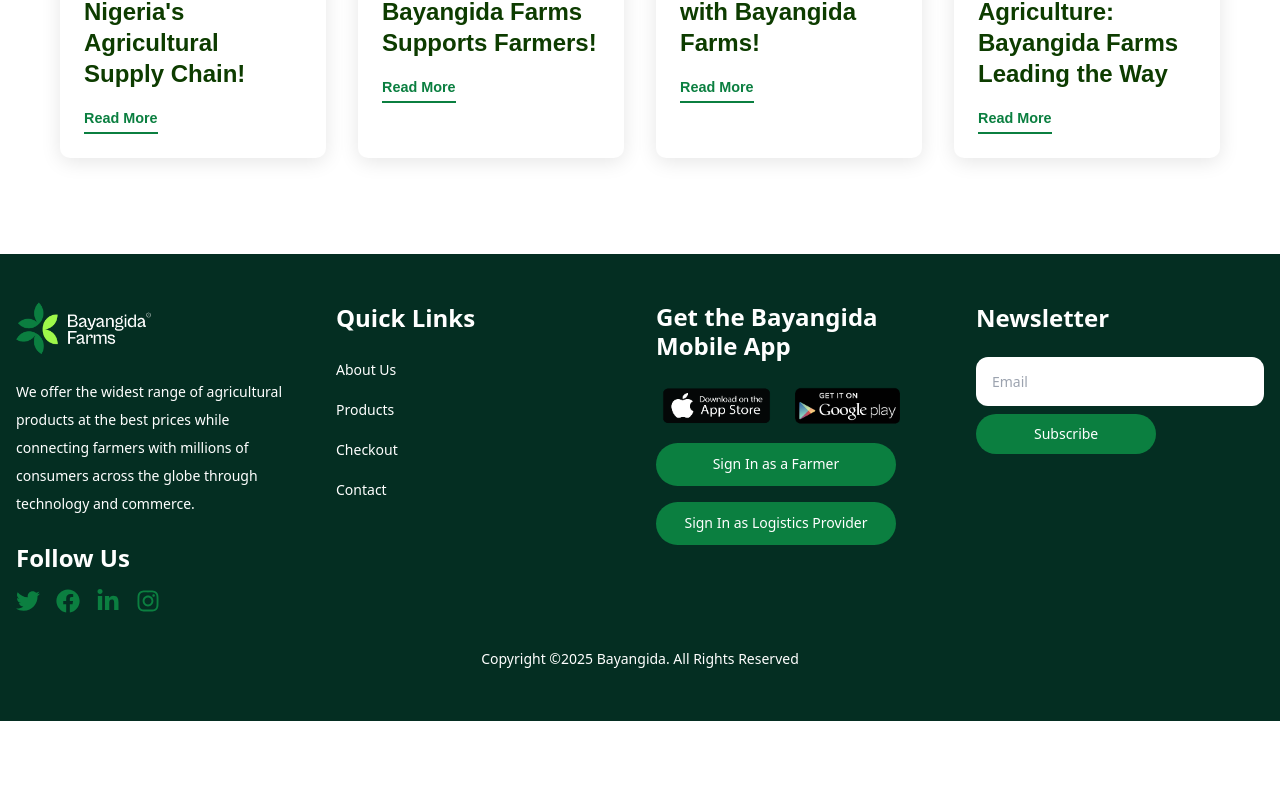
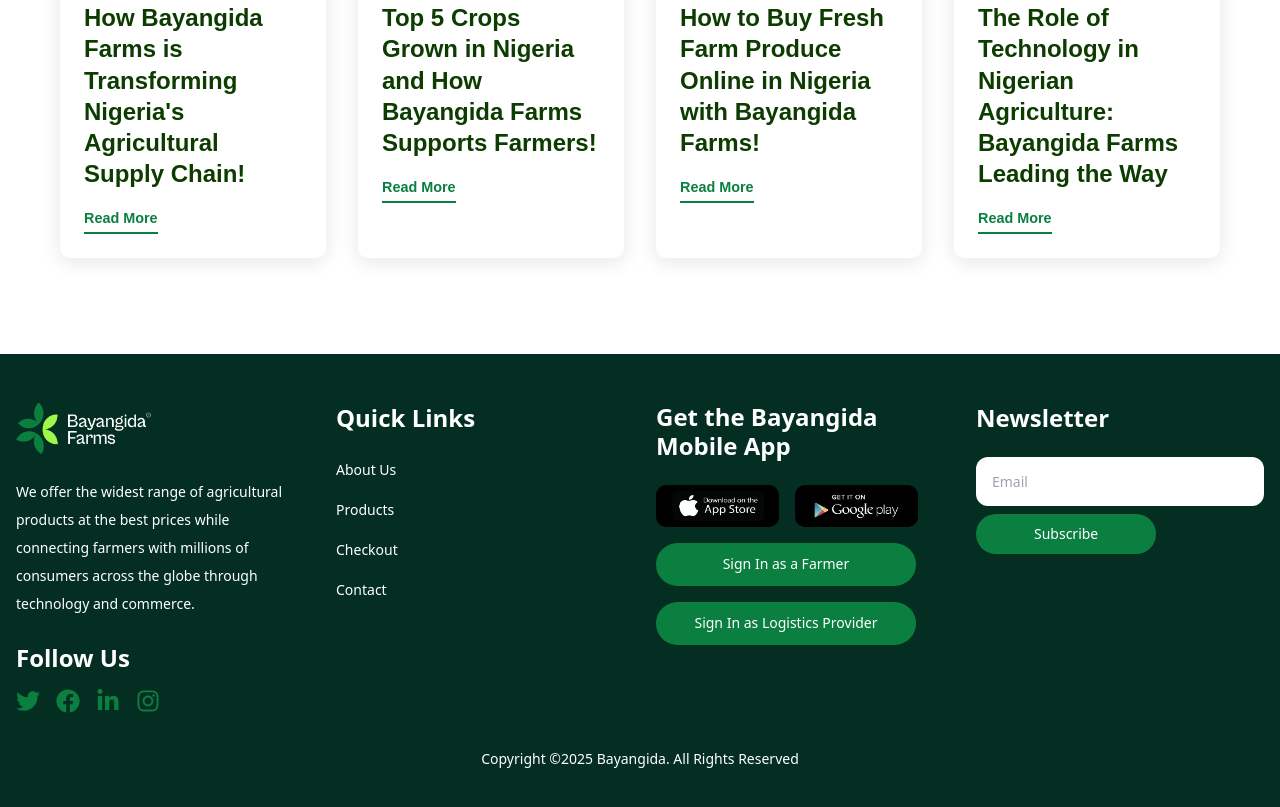
Before and after one commit to olamide95/bayangida, a Next.js app: page /blog in a window 1280 px wide. Shown: the part 905-1712 px from the top of the page. Before the commit the page ends 1626 px from the top, so only its background shows below. Built offline with nearby package versions, Linux system fonts and the light colour scheme; no server answers.

Commit message:
Added latest

```diff
--- a/app/components/Footer.jsx
+++ b/app/components/Footer.jsx
@@ -141,7 +141,7 @@
               Get the Bayangida Mobile App
             </h3>
             {/* App Download Links */}
-            <div className="flex flex-col md:flex-row md:space-x-4 space-y-4 md:space-y-0">
+            <div className="flex flex-col md:flex-row md:space-x-4 space-y-4 md:space-y-0 space-x-0">
               <Link href="/products" className={`${styles.storeButton} ${styles.appStoreButton}`}>
                 <img src="/images/android.png" alt="Download on App Store" />
               </Link>
@@ -153,12 +153,12 @@
             {/* Sign In Buttons */}
             <div className="flex flex-col space-y-4 mt-4">
               <Link href="/products">
-                <button className="w-full md:w-[240px] h-[43.19px] bg-[#0B7F40] rounded-full font-inter font-normal text-sm leading-[18.15px] text-white hover:bg-[#095c32] transition-colors">
+                <button className="w-full md:w-[260px] h-[43.19px] bg-[#0B7F40] rounded-full font-inter font-normal text-sm leading-[18.15px] text-white hover:bg-[#095c32] transition-colors">
                   Sign In as a Farmer
                 </button>
               </Link>
               <Link href="/products">
-                <button className="w-full md:w-[240px] h-[43.19px] bg-[#0B7F40] rounded-full font-inter font-normal text-sm leading-[18.15px] text-white hover:bg-[#095c32] transition-colors">
+                <button className="w-full md:w-[260px] h-[43.19px] bg-[#0B7F40] rounded-full font-inter font-normal text-sm leading-[18.15px] text-white hover:bg-[#095c32] transition-colors">
                   Sign In as Logistics Provider
                 </button>
               </Link>
--- a/app/styles/Blog.module.css
+++ b/app/styles/Blog.module.css
@@ -1,6 +1,6 @@
 .blogHeader {
   position: relative;
-  height: 400px;
+  height: 500px;
   background-size: cover;
   background-position: center;
   display: flex;
@@ -22,6 +22,7 @@
 
 .container {
   width: 100%;
+  height: auto;
   max-width: 1200px;
   margin: 0 auto;
   padding: 0 20px;
--- a/app/styles/StoreButtons.module.css
+++ b/app/styles/StoreButtons.module.css
@@ -4,23 +4,33 @@
   height: 42px;
   position: relative;
   overflow: hidden;
+  background-color: black;
+  border-radius: 8px; /* Added rounded edges - adjust this value as needed */
+  padding: 3px; /* Slightly increased padding for better visual appearance */
+  box-sizing: border-box;
+  transition: all 0.2s ease; /* Smooth hover effect */
+}
+
+/* Optional hover effect - remove if not needed */
+.storeButton:hover {
+  transform: translateY(-1px);
+  box-shadow: 0 2px 5px rgba(0,0,0,0.2);
 }
 
 .storeButton img {
-    width: auto;
-    height: 42px;
-    object-fit: fill;
-    object-position: left center;
+  width: 100%;
+  height: 100%;
+  object-fit: contain;
+  object-position: center;
+  display: block;
+  border-radius: 5px; /* Slightly less than container for inner border effect */
 }
 
-  .appStoreButton img {
-    /* Specific styling for App Store button */
-    height: 42px;
-    width: auto;
+/* If you want different radius for different buttons */
+.appStoreButton {
+  border-radius: 10px; /* More rounded for App Store */
 }
 
-  .playStoreButton img {
-    /* Specific styling for Play Store button */
-    height: 42px;
-    width: auto;
+.playStoreButton {
+  border-radius: 10px; /* Less rounded for Play Store */
 }
```
Lines whose indentation alone changed are shown as unchanged.
